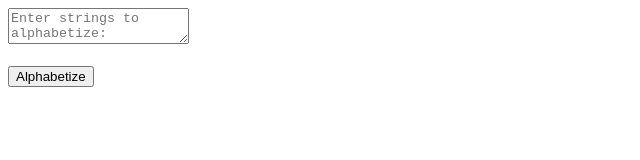
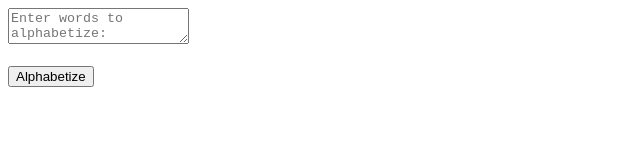
Before and after one commit to magarenzo/AlphabetizeJS, a plain HTML site: page demo/index.html in a window 1280 px wide. Shown: the full height of the page, 0-640 px from the left. Drawn offline with Linux system fonts and the light colour scheme.

Commit message:
Use words instead of strings

```diff
--- a/demo/index.html
+++ b/demo/index.html
@@ -7,11 +7,11 @@
 
 <body>
 
-    <textarea id="strings" placeholder="Enter strings to alphabetize:"></textarea><br><br>
+    <textarea id="words" placeholder="Enter words to alphabetize:"></textarea><br><br>
 
-    <!-- Passed-in value "strings" matches id of <textarea> where strings to be alphabetized are entered -->
-    <!-- Passed-in value "result" matches id of <p> where sorted list of strings will be displayed -->
-    <input type="submit" value="Alphabetize" onclick="alphabetize('strings', 'result');"><br><br>
+    <!-- Passed-in value "words" matches id of <textarea> where words to be alphabetized are entered -->
+    <!-- Passed-in value "result" matches id of <p> where sorted list of words will be displayed -->
+    <input type="submit" value="Alphabetize" onclick="alphabetize('words', 'result');"><br><br>
 
     <p id="result"></p>
 
```
Also changed, not shown: 1 other file.
